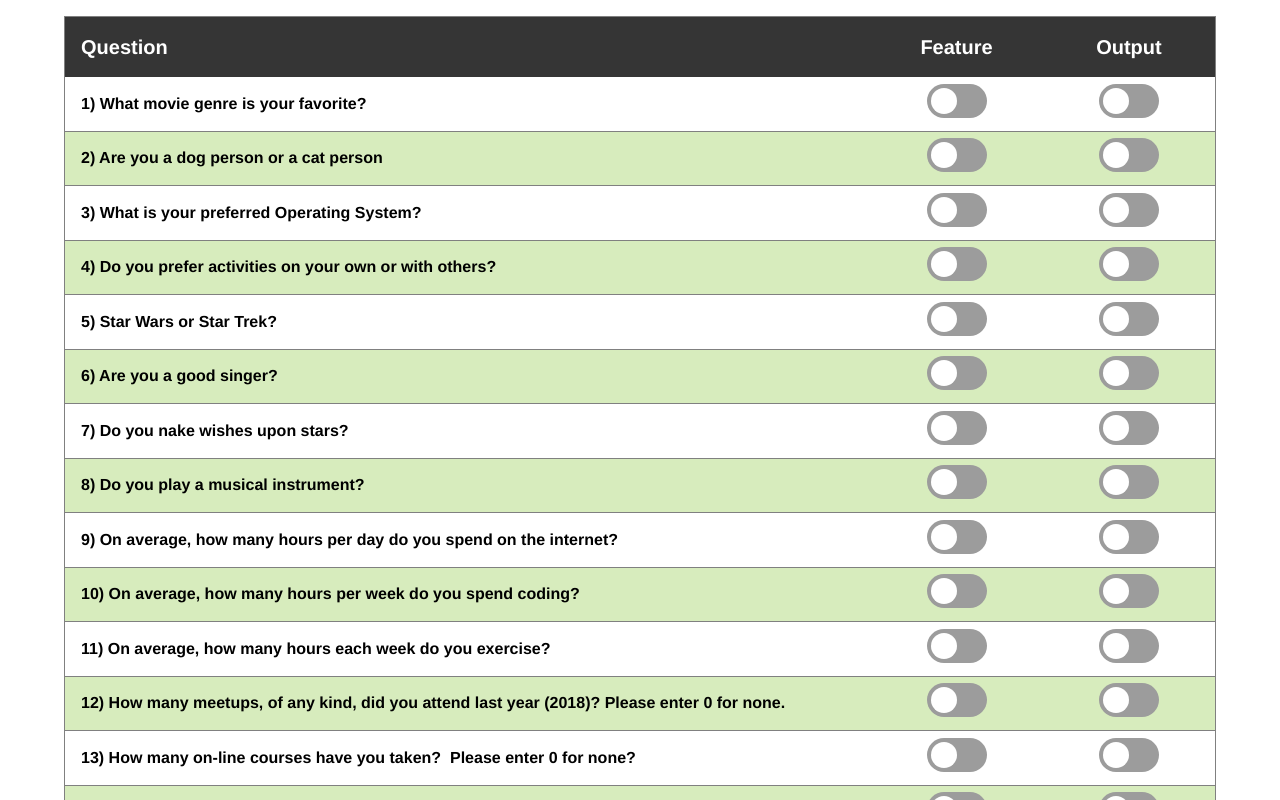
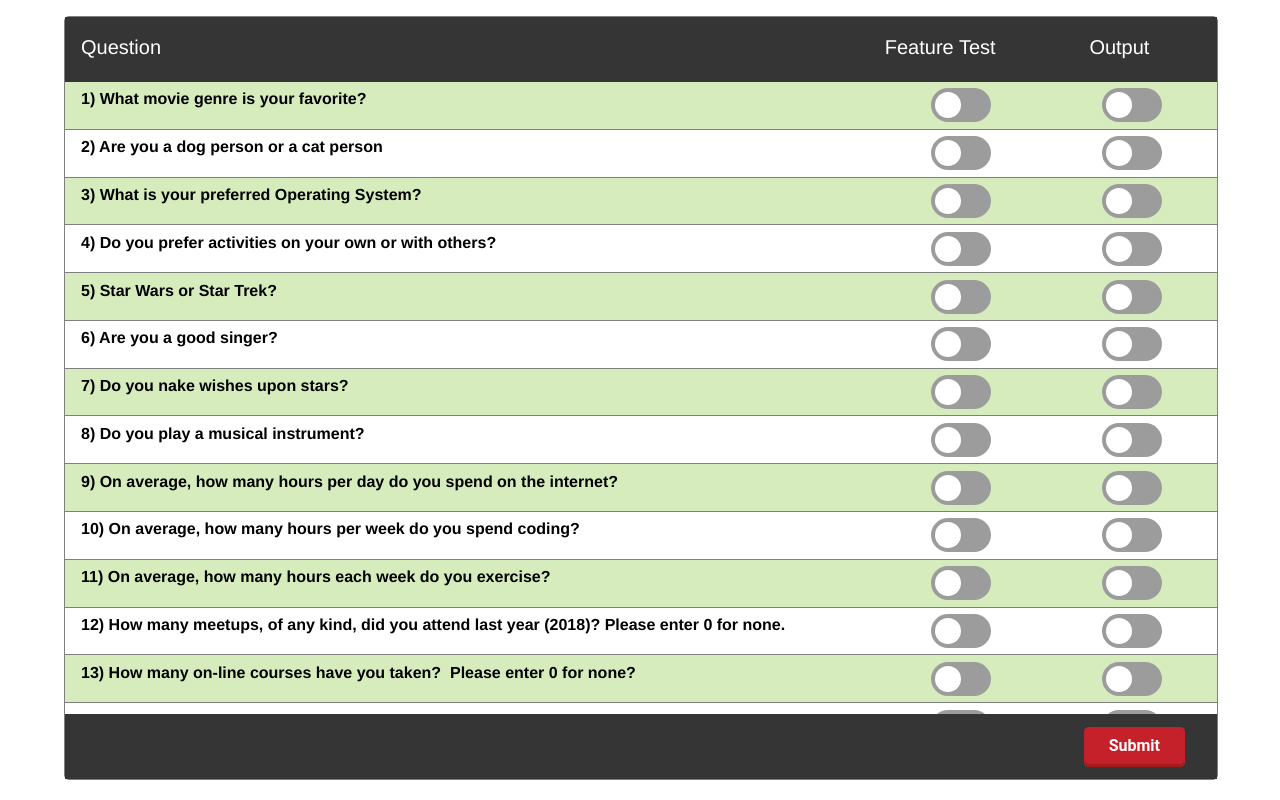
Before and after one commit to jchebeler/machine-learning-collector, a React app: page / in a window 1280 px wide. Shown: the top 800 px of the page. Built offline with nearby package versions, Linux system fonts and the light colour scheme.

Commit message:
Version 2 of ML design, supports generic files and large lists

```diff
--- a/package.json
+++ b/package.json
@@ -117,7 +117,7 @@
     ]
   },
   "devDependencies": {
-    "node-sass": "^4.10.0",
+    "node-sass": "^4.14.1",
     "sass-loader": "^7.1.0"
   }
 }
--- a/src/App.js
+++ b/src/App.js
@@ -29,42 +29,35 @@ class App extends Component {
 
   updateData = (result) => {
 	// manipulate the results for just the questions
-	let questions = result.data[1].slice(10,result.data[1].length);
+	let questions = result.data[0];
 	this.setState({data: questions});
   };
 
   tableRows = () => {
 	let rows = this.state.data.map((row, key) => {
       return (
-        <tr className={'question-row'} key={key}>
-			<td className={'question'}> {`${key + 1}) ${row}`} </td>
-			<td >
+        <div className={'question-row'} key={key}>
+					<div className={'question'}> {`${key + 1}) ${row}`} </div>
+					<div >
 						<label class="switch">
 							<input type="checkbox" value="inp" name={`question_${key}`} checked={this.state.indResponses.indexOf(key) > -1}
 								onChange={(e) => this.handleChange(e, key, 'inp')} />
 							<span class="slider round"></span>
 						</label>
-			</td>
-			<td >
+					</div>
+					<div >
 						<label class="switch">
 							<input type="checkbox" value="dep"  name={`question_${key}`} checked={this.state.depResponses.indexOf(key) > -1}
 								onChange={(e) => this.handleChange(e, key, 'dep')} />
 							<span class="slider round"></span>
 						</label>
-			</td>
-		</tr>
+					</div>
+				</div>
       );
     });
 	return (
 		<React.Fragment>
 			{rows}
-			<tr className={'submit-row'}>
-				<td ></td>
-				<td ></td>
-				<td >
-					<button disabled={this.state.processing} onClick={() => this.handleSubmit()}>Submit </button>
-				</td>
-			</tr>
 		</React.Fragment>
 	);
   };
@@ -159,26 +152,30 @@ class App extends Component {
     return (
 		<div className={'content'}>
 			<div className={'loader'}>
+			{/*this.state.processing && <div class='page-disable'></div>*/}
 			{this.state.processing &&
 				<Loader  type="Grid" color="#353535" height={150} width={150} />
 			}
 			</div>
-			<table>
-				<tbody>
-					<tr>
-						<th className={'question'}> Question </th>
-						<th> Feature </th>
-						<th> Output </th>
-					</tr>
+			<div className="table">
+					<div className="header">
+						<span className={'question'}> Question </span>
+						<span> Feature Test </span>
+						<span> Output </span>
+					</div>
+					<div className="rows">
 					{this.state.data &&
 						this.tableRows()
 					}
-				</tbody>
-			</table>
-			{/*}<div>
+					</div>
+					<div className="submit">
+						<button disabled={this.state.processing} onClick={() => this.handleSubmit()}>Submit </button>
+					</div>
+			{/*<div>
 				<div>{`Independent Results: ${this.state.indResponses.length > 0 ? this.state.indResponses : 'N/A'}`}</div>
 				<div>{`Dependent Results: ${this.state.depResponses.length > 0 ? this.state.depResponses : 'N/A'}`}</div>
 			</div>*/}
+			</div>
 		</div>
     );
   }
--- a/src/App.scss
+++ b/src/App.scss
@@ -8,9 +8,9 @@ div.content {
 		position: fixed;
 		left: 50%;
 		top: 35%;
-		z-index: 9999;
+		z-index: 1000;
 	}
-	table {
+	.table {
 		width:100%;
 		border: 1px solid grey;
 		border-collapse: collapse;
@@ -22,18 +22,35 @@ div.content {
 		text-size-adjust: none;
 		cursor: default;
 
-		th {
+		.header {
 			background-color: #353535;
+			height:65px;
+			display:flex;
+			span {
 			color: white;
 			padding: 1rem 0;
+			padding-right: 1rem;
 			font-size: 1.25rem;
+				&:first-of-type{
+					width: 70%;
+					padding-left:1rem;
+					display:flex;
+					justify-content:flex-start;
+				}
+				&:not(first-of-type){
+					width: 15%;
+					display:flex;
+					justify-content:center;
+				}
+			}
 		}
-		tr {
+		div {
 			&.question-row {
+				display:flex;
 				border-bottom: 1px solid grey;
 				font-size: 1rem;
 				font-weight: bold;
-				td {
+				div {
 					padding: .4rem 0rem;
 					input {
 						cursor: pointer;
@@ -49,11 +66,28 @@ div.content {
 					transition: background-color .5s ease;
 				}
 
+				>div {
+					&:first-of-type{
+						width: 70%;
+						padding-left:1rem;
+						display:flex;
+						justify-content:flex-start;
+					}
+					&:not(first-of-type){
+						width: 15%;
+						display:flex;
+						justify-content:center;
+					}
+				}
+
 			}
 
-			&.submit-row {
+			&.submit {
 				background-color: #353535;
-
+				height:65px;
+				align-items: center;
+				display: flex;
+   				justify-content: flex-end;
 				button {
 					outline: none;
 					cursor: pointer;
@@ -84,6 +118,7 @@ div.content {
 					border-style: solid;
 					border-color: rgb(196, 33, 42);
 					border-image: initial;
+					align-items: center;
 
 					&:disabled {
 						cursor:not-allowed;
@@ -93,18 +128,7 @@ div.content {
 					&:hover {
 						background-color:  rgb(166, 28, 30);
 					}
-				}
-				td {
-					padding: 1rem 1rem;
-				}
-			}
-			td, th {
-				width: 15%;
-				text-align: center;
-				&.question {
-					text-align: left;
-					width:70%;
-					padding-left:1rem;
+					margin-right:2rem;
 				}
 			}
 
@@ -159,3 +183,20 @@ div.content {
 	  }
 	}
 }
+
+.rows {
+	overflow-y:auto;
+    width: 100%;
+    max-height: calc(100vh - 10.5rem);
+}
+
+.page-disable{
+    position: fixed;
+    top: 0;
+    left: 0;
+    background: none;
+    opacity: 0.8;
+    z-index: 998;
+    height: 100%;
+    width: 100%;
+}
```
Also changed, not shown: src/data.csv, 1 other file (tests, documents, lock files or other folders). Lines whose indentation alone changed are shown as unchanged.
